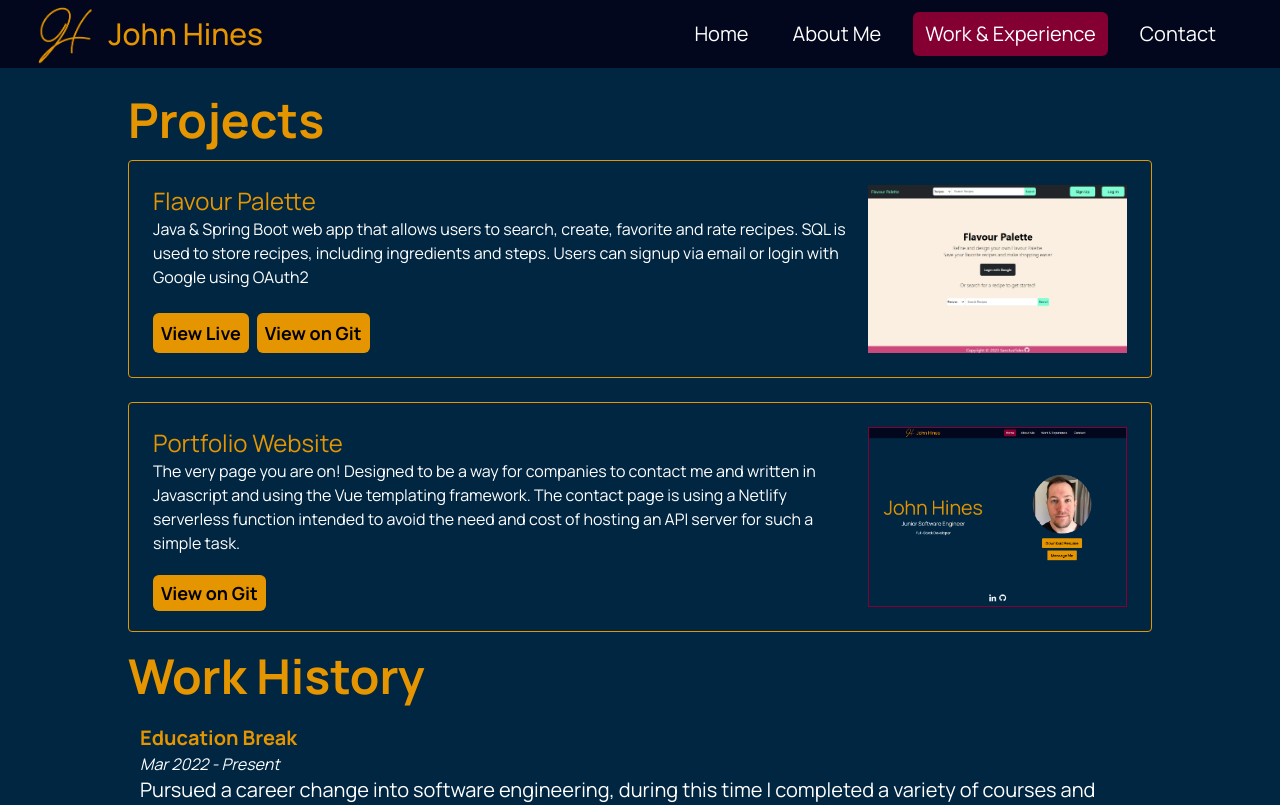
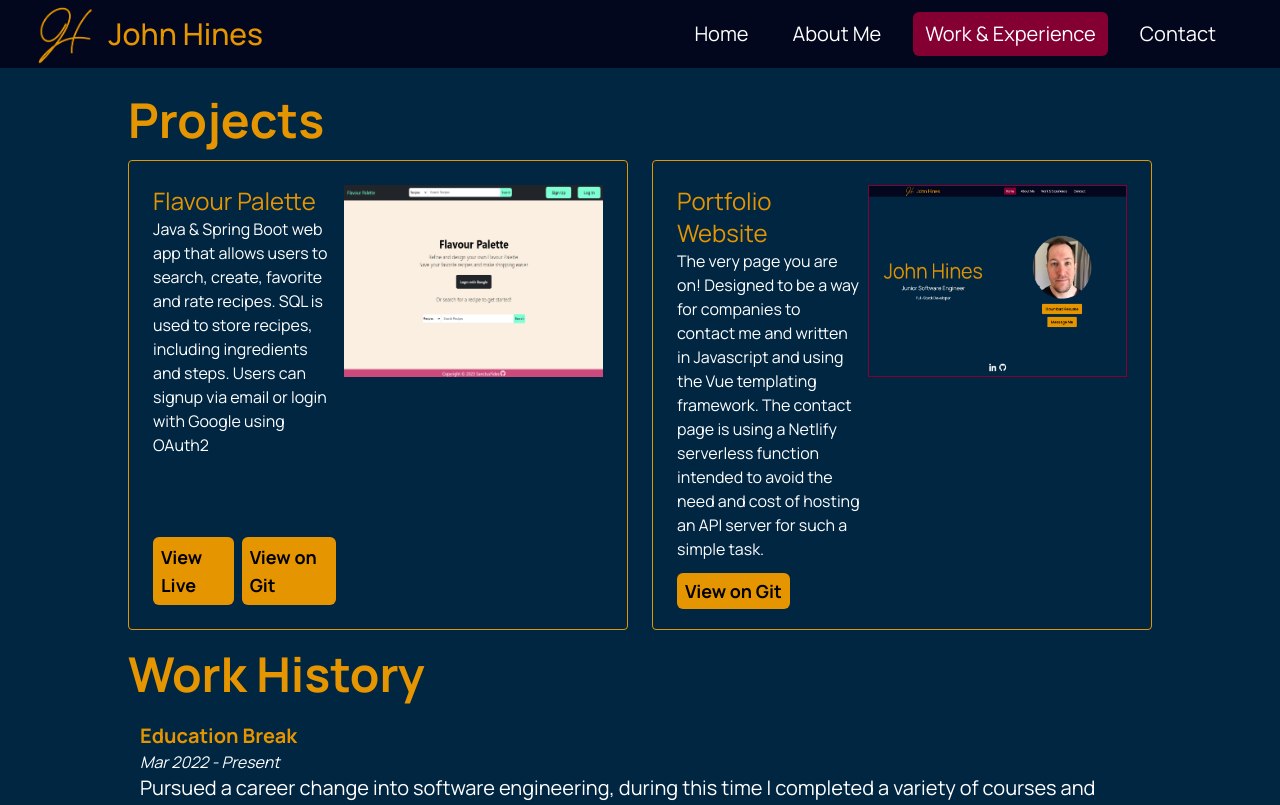
Before and after one commit to SanctusFides/portfolio, a Vue app: page /experience in a window 1280 px wide. Shown: the top 805 px of the page. Built offline with nearby package versions, Linux system fonts and the light colour scheme.

Commit message:
Changed the formatting on project boxes to look better on macbooks

```diff
--- a/src/views/ExperienceView.vue
+++ b/src/views/ExperienceView.vue
@@ -11,10 +11,9 @@
     <Navbar />
     <!-- <section class="@container font-manrope text-white grow-1 mx-auto w-full xl:max-w-3/4"> -->
     <section class="@container font-manrope text-white grow-1 py-4 lg:py-3">
-      <div class="flex flex-col pt-4 w-full lg:h-full px-4 lg:px-32 mx-auto
-      @3xl:max-w-3/4 @8xl:max-w-2/4">
+      <div class="flex flex-col pt-4 w-full lg:h-full px-4 lg:px-32 mx-auto @3xl:max-w-3/4 @8xl:max-w-2/4">
         <h1 class="text-5xl lg:text-5xl text-jyellow font-bold mb-4">Projects</h1>
-        <div class="flex flex-col 2xl:flex-row gap-6">
+        <div class="flex flex-col xl:flex-row gap-6">
           <FlavourAppBox />
           <PortfolioAppBox />
         </div>
```
